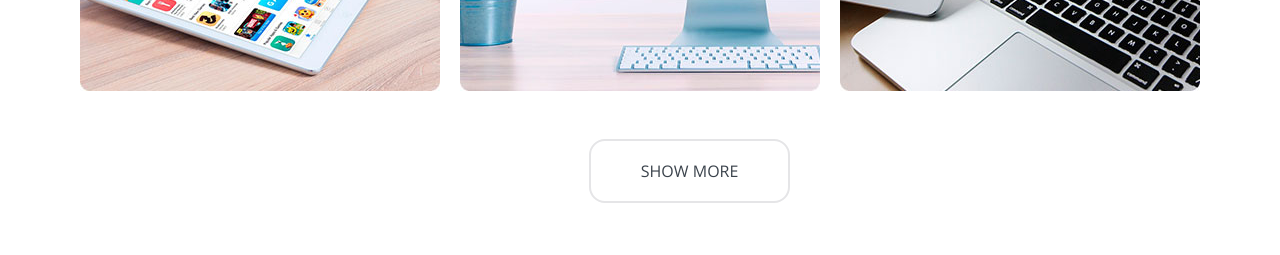
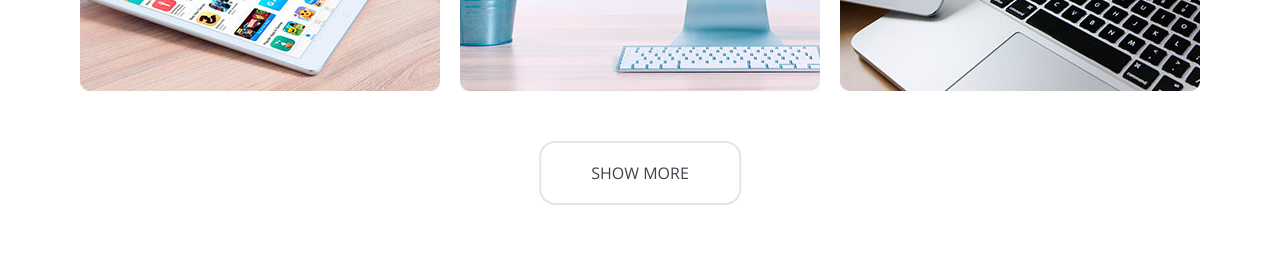
Before and after one commit to Iftiaz-Ahmed/tanatos, a plain HTML site: page index.html in a window 1280 px wide. Shown: the part 1520-1775 px from the top of the page. Drawn offline with nearby package versions, Linux system fonts and the light colour scheme.

Commit message:
Update style.css

```diff
--- a/css/style.css
+++ b/css/style.css
@@ -115,11 +115,23 @@ span{
     margin-bottom:  63px;
 }
 
-.button a{color: #3b434c;text-decoration:  none;border: 2px solid #e5e5e7;padding: 19px 50px;border-radius:  16px;font-weight: 500;
+.button a{
+	color: #3b434c;
+	text-decoration:  none;
+	border: 2px solid #e5e5e7;
+	padding: 19px 50px;
+	border-radius:  16px;
+	font-weight: 500;
 	transition: all 0.7s cubic-bezier(0.4, 0, 1, 1);
 	-webkit-transition: all 0.7s cubic-bezier(0.4, 0, 1, 1);
 	-moz-transition: all 0.7s cubic-bezier(0.4, 0, 1, 1);
-	position:  absolute;bottom: 3%;left: 46%;transform:  translate;transform:  translate;}
+	position:  absolute;
+	bottom: 3%;
+	left: 50%;
+	transform: translate(-50%, 3%);
+	transform:  translate
+	transform:  translate;
+	}
 .button a:hover{
     background: #f7600e;
     color:  white;
```
